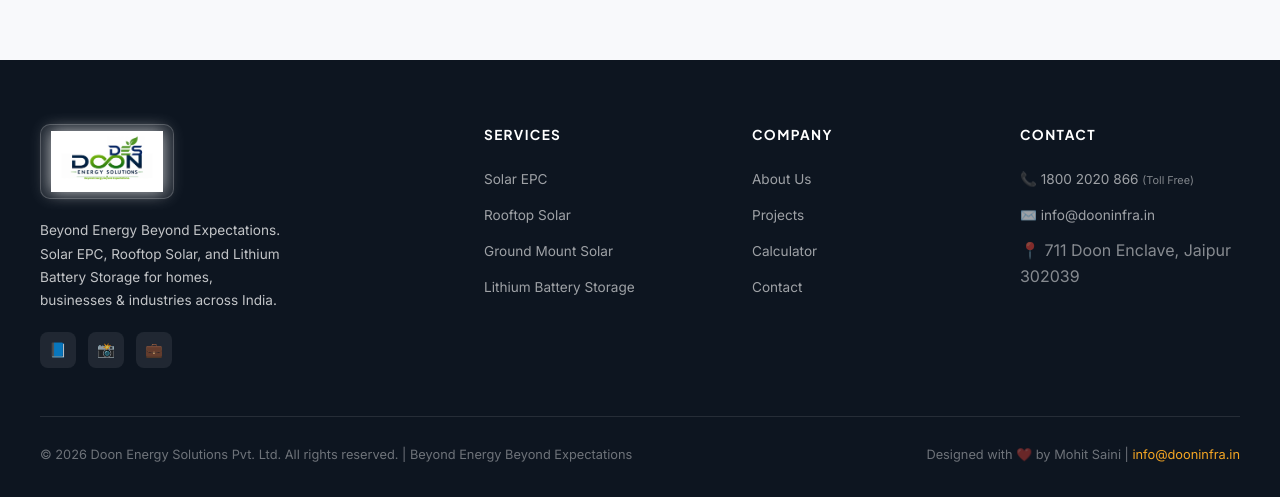
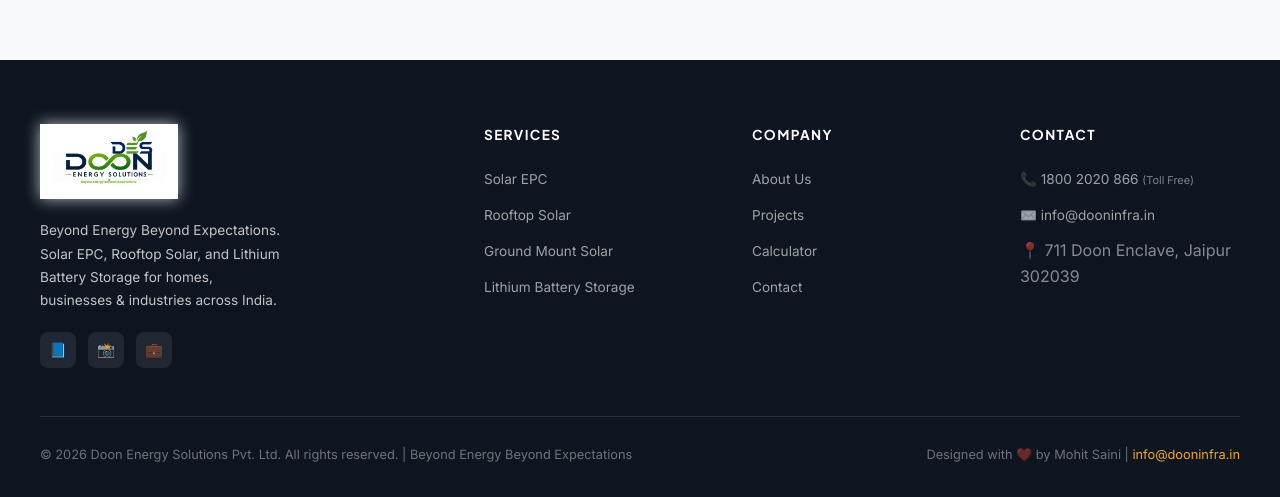
Before and after one commit to doonatm/doonenergywebsite, a plain HTML site: page index.html in a window 1280 px wide. Shown: the part 8307-8804 px from the top of the page. Drawn offline with Linux system fonts and the light colour scheme.

Commit message:
Revert footer logo border

```diff
--- a/styles.css
+++ b/styles.css
@@ -952,10 +952,6 @@ button { cursor: pointer; border: none; background: none; font-family: inherit;
   object-fit: contain;
   margin-bottom: 1.25rem;
   filter: drop-shadow(0px 0px 8px rgba(255, 255, 255, 0.7));
-  border: 1px solid rgba(255, 255, 255, 0.2);
-  border-radius: 10px;
-  padding: 6px 10px;
-  background: rgba(255, 255, 255, 0.06);
 }
 
 .footer-brand p { font-size: .85rem; line-height: 1.7; margin-bottom: 1.25rem; max-width: 28ch; }
```
